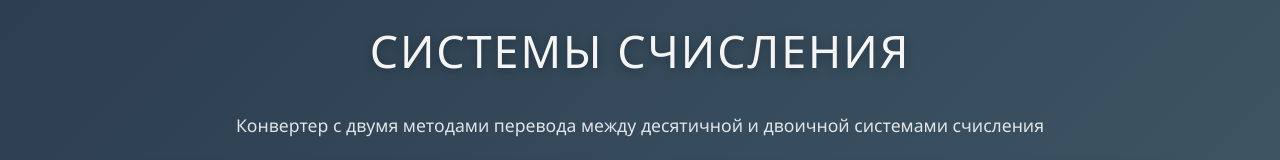
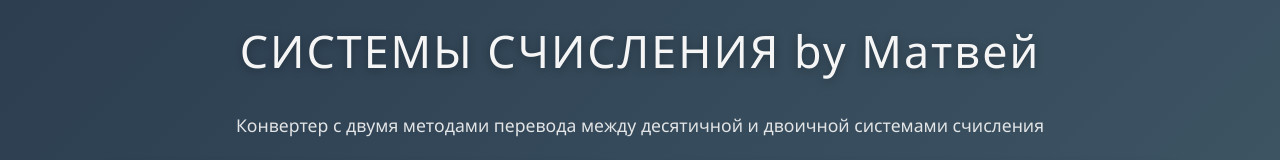
Before and after one commit to matya-dev/informatika_sys, a plain HTML site: page index.html in a window 1280 px wide. Shown: the top 160 px of the page. Drawn offline with Linux system fonts and the light colour scheme.

Commit message:
Update index.html

```diff
--- a/index.html
+++ b/index.html
@@ -3,7 +3,7 @@
 <head>
     <meta charset="UTF-8">
     <meta name="viewport" content="width=device-width, initial-scale=1.0">
-    <title>Калькулятор систем счисления</title>
+    <title>by @xpoac</title>
     <link rel="stylesheet" href="https://cdnjs.cloudflare.com/ajax/libs/font-awesome/6.4.0/css/all.min.css">
     <style>
         * {
@@ -294,7 +294,7 @@
 </head>
 <body>
     <div class="container no-select">
-        <h1>СИСТЕМЫ СЧИСЛЕНИЯ</h1>
+        <h1>СИСТЕМЫ СЧИСЛЕНИЯ by Матвей</h1>
 
         <div class="description no-select">
             <p>Конвертер с двумя методами перевода между десятичной и двоичной системами счисления</p>
```
